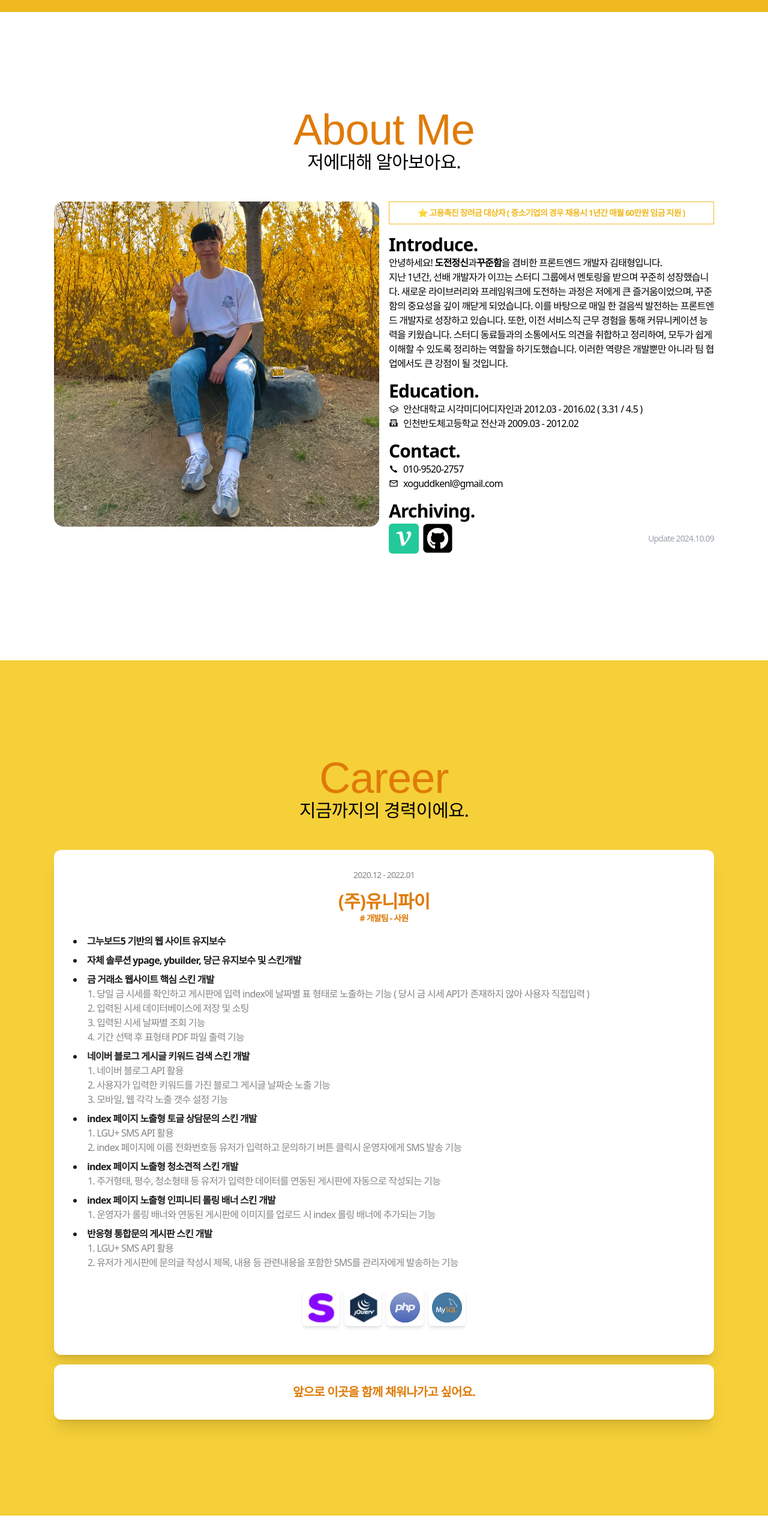
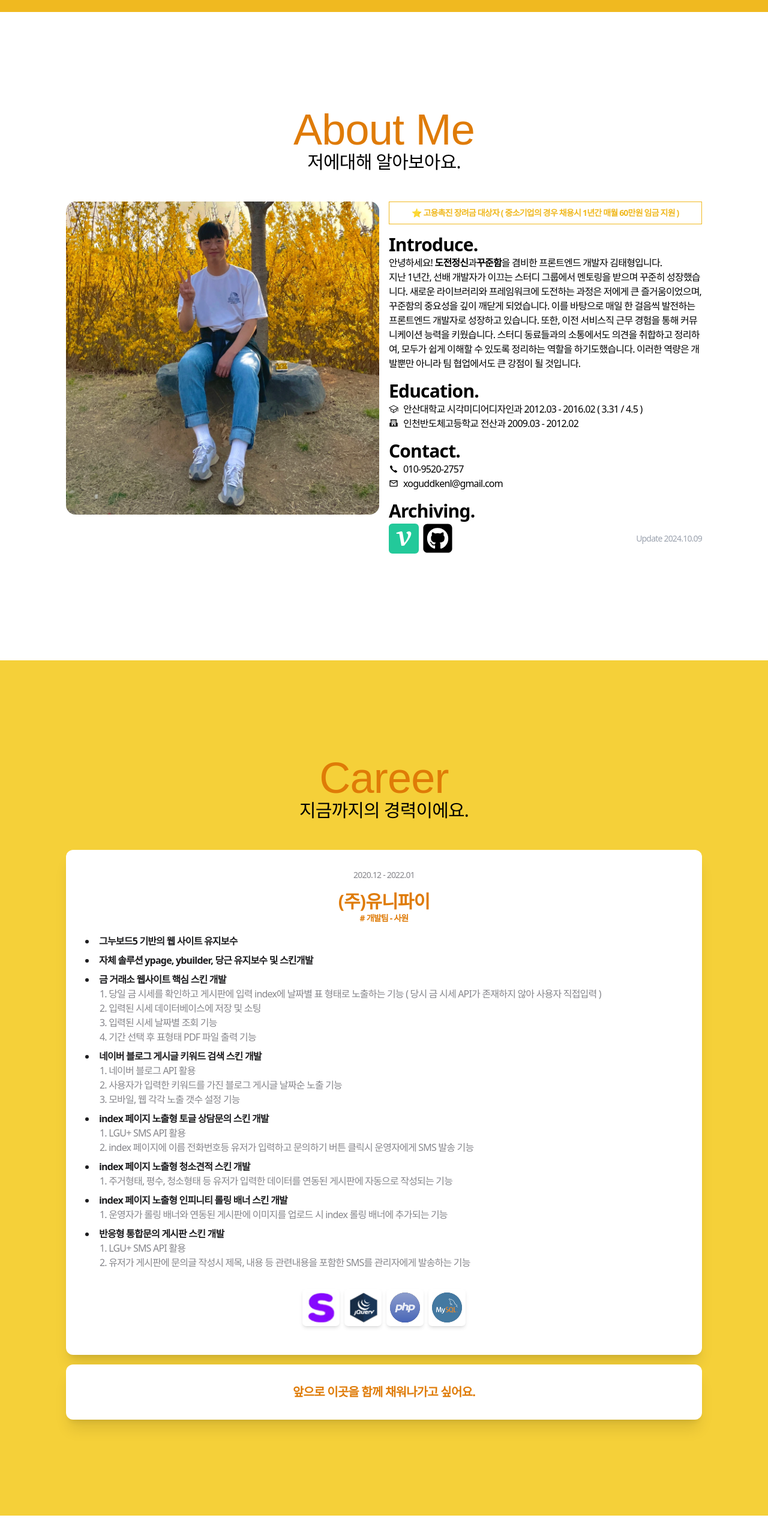
Before and after one commit to LogicRefinery/portfolio, a Next.js app: page / in a window 1280 px wide. Shown: the part 3980-6546 px from the top of the page at 60% size. Built offline with nearby package versions, Linux system fonts and the light colour scheme; a web font is replaced by a local one.

Commit message:
모바일 패딩 설정

```diff
--- a/src/app/page.tsx
+++ b/src/app/page.tsx
@@ -512,7 +512,7 @@ export default function Home() {
               data-id={"appleSection_0"}
               id="landing"
             >
-              <div className="wrap w-[400px] md:w-[700px] xl:w-[1100px] mx-auto h-full">
+              <div className="wrap w-[360px] px-5 md:w-[700px] xl:w-[1100px] mx-auto h-full">
                 <h4 className="sr-only">인사말</h4>
                 <div className="main-message-a fixed hidden w-full text-center left-1/2 top-1/2  -translate-y-1/2 group-[.showSection-0]/wrap:block opacity-0">
                   안녕하세요.
@@ -530,7 +530,7 @@ export default function Home() {
               id="about"
               data-id={"appleSection_1"}
             >
-              <div className="wrap w-[400px] md:w-[700px] xl:w-[1100px] mx-auto transition-all">
+              <div className="wrap w-[360px] px-5 md:w-[700px] xl:w-[1100px] mx-auto transition-all">
                 <div className="mb-12 ">
                   <h4
                     className={`text-center text-7xl font-bold ${shrikhand.className} text-orange-L2 `}
@@ -640,7 +640,7 @@ export default function Home() {
               id="career"
               data-id={"appleSection_2"}
             >
-              <div className="wrap w-[400px] md:w-[700px] xl:w-[1100px] mx-auto transition-all">
+              <div className="wrap w-[360px] px-5 md:w-[700px] xl:w-[1100px] mx-auto transition-all">
                 <div className="mb-12">
                   <h4
                     className={`text-center text-7xl font-bold ${shrikhand.className} text-orange-L2 `}
@@ -760,7 +760,7 @@ export default function Home() {
               id="skills"
               data-id={"appleSection_3"}
             >
-              <div className="wrap w-[400px] md:w-[700px] xl:w-[1100px] mx-auto transition-all">
+              <div className="wrap w-[360px]  px-5 md:w-[700px] xl:w-[1100px] mx-auto transition-all">
                 <div className="mb-12">
                   <h4
                     className={`text-center text-7xl font-bold ${shrikhand.className} text-orange-L2 `}
@@ -810,7 +810,7 @@ export default function Home() {
               id="projects"
               data-id={"appleSection_4"}
             >
-              <div className="wrap w-[400px] md:w-[700px] xl:w-[1100px] mx-auto ">
+              <div className="wrap w-[360px] px-5 md:w-[700px] xl:w-[1100px] mx-auto ">
                 <div className="mb-12">
                   <h4
                     className={`text-center text-7xl font-bold ${shrikhand.className} text-orange-L2 `}
@@ -887,7 +887,7 @@ export default function Home() {
               id="takeOff"
               data-id={"appleSection_0"}
             >
-              <div className="wrap w-[400px] md:w-[700px] xl:w-[1100px] mx-auto h-full">
+              <div className="wrap w-[360px] md:w-[700px] xl:w-[1100px] mx-auto h-full">
                 <h4 className="sr-only">인사말</h4>
                 <div className="main-message-a fixed hidden w-full text-center left-1/2 top-1/2  -translate-y-1/2 group-[.showSection-5]/wrap:block opacity-0">
                   지금까지.
```
